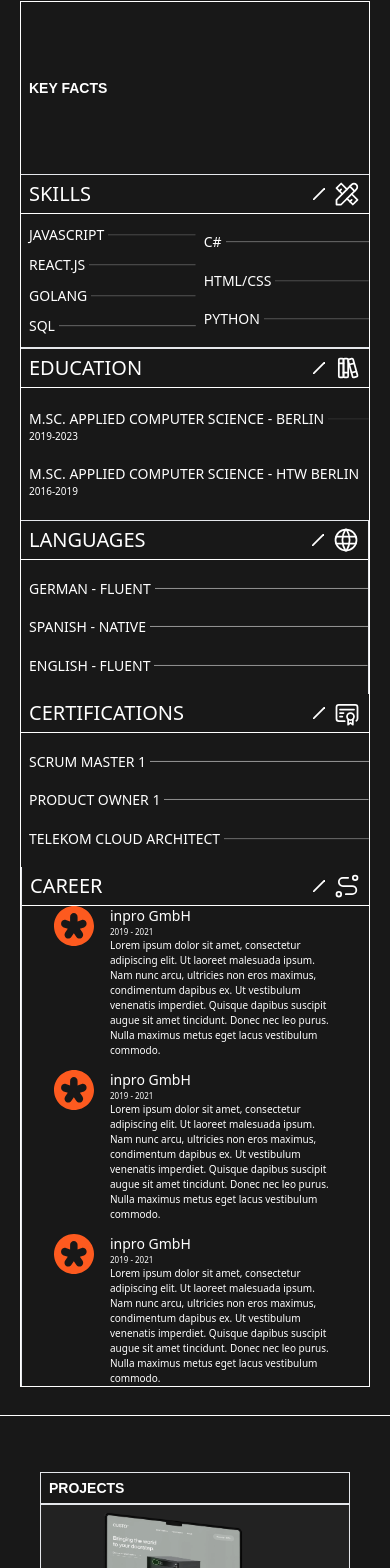
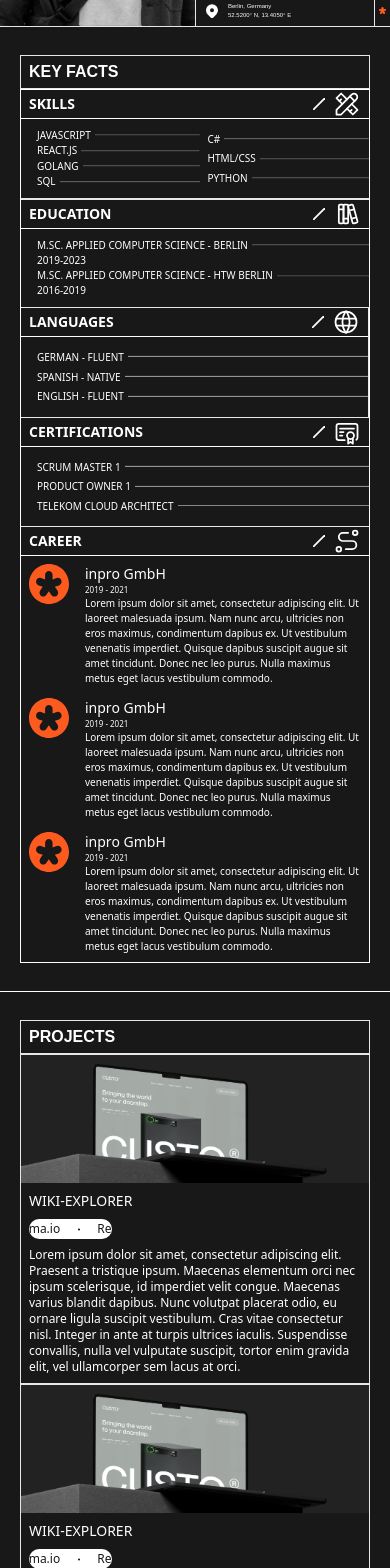
Before and after one commit to phillipfriedelj/personal-website, a React (Vite) app: page / in a window 390 px wide. Shown: the part 380-1948 px from the top of the page. Built offline with nearby package versions, Linux system fonts and the light colour scheme.

Commit message:
Responsive layout, spacing of components

```diff
--- a/src/App.jsx
+++ b/src/App.jsx
@@ -4,7 +4,6 @@ import KeyFacts from "./sections/KeyFacts";
 import Footer from "./sections/Footer";
 import Divider from "./components/dividers/Divider";
 import Projects from "./components/Projects";
-
 function App() {
   return (
     <div className="w-full">
--- a/src/components/CareerPath.jsx
+++ b/src/components/CareerPath.jsx
@@ -2,7 +2,7 @@ import pathCircle from "../assets/path-circle.svg";
 
 export default function CareerPath() {
   return (
-    <div className="flex flex-col space-y-3 justify-evenly flex-grow align-middle px-8">
+    <div className="flex flex-col space-y-3 justify-evenly flex-grow align-middle p-2">
       <div className="flex space-x-4">
         <img src={pathCircle} alt="Your SVG" className="self-start" />
         <div>
--- a/src/components/FactListComponent.jsx
+++ b/src/components/FactListComponent.jsx
@@ -2,7 +2,7 @@ export default function FactListComponent({ listText, subtitle }) {
   return (
     <div className="flex flex-col">
       <div className="flex justify-between items-center space-x-1">
-        <p className="text-white text-sm whitespace-nowrap pl-2 uppercase">
+        <p className="text-white text-[10px] md:text-sm whitespace-nowrap pl-2 uppercase">
           {listText}
         </p>
         <svg className="flex-grow h-1" viewBox="0 0 200 1">
--- a/src/components/ProjectCard.jsx
+++ b/src/components/ProjectCard.jsx
@@ -13,13 +13,14 @@ export function ProjectCard() {
     }
   }, []);
   return (
-    <div className="content-center border flex flex-col space-y-2">
+    <div className="content-center border flex flex-col">
       <img src={placeholder} className="w-full h-auto" />
-      <p className="text-white text-medium font-medium uppercase pl-2">
+      <div className="p-2 space-y-2">
+        <p className="text-white text-sm md:text-medium font-medium uppercase">
           Wiki-Explorer
         </p>
         {/* <div className="bg-white rounded-full w-1/4 text-xs">a</div> */}
-      <div class="bg-white rounded-full w-1/4 h-5 text-xs inline-flex flex-nowrap overflow-hidden ml-2">
+        <div class="bg-white rounded-full w-1/4 h-5 text-xs inline-flex flex-nowrap overflow-hidden">
           <ul
             ref={logosRef}
             className="flex items-center justify-center md:justify-start [&_li]:mx-2 [&_img]:max-w-none [&_svg]:max-w-none animate-infinite-scroll"
@@ -62,15 +63,16 @@ export function ProjectCard() {
             </li>
           </ul>
         </div>
-      <p className="text-white text-xs pl-2">
+        <p className="text-white text-xs md:text-sm ">
           Lorem ipsum dolor sit amet, consectetur adipiscing elit. Praesent a
           tristique ipsum. Maecenas elementum orci nec ipsum scelerisque, id
           imperdiet velit congue. Maecenas varius blandit dapibus. Nunc volutpat
           placerat odio, eu ornare ligula suscipit vestibulum. Cras vitae
           consectetur nisl. Integer in ante at turpis ultrices iaculis.
-        Suspendisse convallis, nulla vel vulputate suscipit, tortor enim gravida
-        elit, vel ullamcorper sem lacus at orci.
+          Suspendisse convallis, nulla vel vulputate suscipit, tortor enim
+          gravida elit, vel ullamcorper sem lacus at orci.
         </p>
+      </div>
     </div>
   );
 }
--- a/src/components/Projects.jsx
+++ b/src/components/Projects.jsx
@@ -1,16 +1,19 @@
-import SectionContainer from "../layout/SectionContainer";
 import { ProjectCard } from "./ProjectCard";
 export default function Projects() {
   return (
-    <SectionContainer>
-      <div className="py-[28px] px-[20px] md:px-[65px] h-full flex flex-col border-white justify-center">
-        <h3 className="pl-2 py-2 font-inter font-bold text-sm sm:text-medium md:text-[30px] lg:text-large leading-none text-white border">
-          PROJECTS
-        </h3>
-        <ProjectCard />
-        <ProjectCard />
-        <ProjectCard />
+    <div
+      className={`relative min-h-screen flex flex-col py-[28px] px-[20px] md:px-[65px] bg-black`}
+    >
+      <div className="flex-grow">
+        <div className="h-full flex flex-col border-white justify-center">
+          <h3 className="pl-2 py-2 font-inter font-bold text-base sm:text-medium md:text-[30px] lg:text-large leading-none text-white border">
+            PROJECTS
+          </h3>
+          <ProjectCard />
+          <ProjectCard />
+          <ProjectCard />
+        </div>
       </div>
-    </SectionContainer>
+    </div>
   );
 }
--- a/src/components/TableCardTitle.jsx
+++ b/src/components/TableCardTitle.jsx
@@ -1,10 +1,9 @@
-import { IconLanguage, IconWorld } from "@tabler/icons-react";
-import line from "../assets/diag-line.png";
-
 export default function TableCardTitle({ title, children }) {
   return (
-    <div className="border-white w-full border-b flex justify-between px-2 py-1">
-      <p className="text-white text-medium flex-grow">{title}</p>
+    <div className="border-white w-full border-b flex items-center justify-between px-2 md:py-1">
+      <p className="text-white font-bold flex-grow text-sm md:text-medium ">
+        {title}
+      </p>
       <div className="flex justify-end align-middle space-x-2">
         <svg className="h-3 w-3 self-center" viewBox="0 0 10 10">
           <path
--- a/src/layout/SectionContainer.jsx
+++ b/src/layout/SectionContainer.jsx
@@ -1,7 +1,7 @@
 export default function SectionContainer({ bg, children }) {
   return (
     <div
-      className={`relative md:h-screen md:min-h-screen flex flex-col py-[28px] px-[20px] md:px-[65px] ${
+      className={`relative min-h-screen flex flex-col py-[28px] px-[20px] md:px-[65px] ${
         bg ? bg : "bg-black"
       }`}
     >
--- a/src/sections/Banner.jsx
+++ b/src/sections/Banner.jsx
@@ -1,13 +1,13 @@
 import { IconMapPinFilled, IconArrowDown } from "@tabler/icons-react";
 export default function Banner() {
   return (
-    <div className="leading-normal flex flex-col flex-grow bg-dark-gray border-white ">
+    <div className="leading-normal flex flex-col flex-grow bg-dark-gray border-white">
       <div className="grid grid-cols-2 grid-rows-12 md:h-full border-b">
         <div className=" row-span-2 content-center justify-items-center px-2 border-b">
-          <h1 className="font-inter font-bold text-sm sm:text-medium md:text-[30px] lg:text-large leading-none text-white">
+          <h1 className="font-inter font-bold text-medium md:text-[30px] lg:text-large leading-none text-white">
             PHILLIP FRIEDEL
           </h1>
-          <h2 className="font-inter font-bold text-sm sm:text-medium md:text-[30px] lg:text-large leading-none text-white">
+          <h2 className="font-inter font-bold text-medium md:text-[30px] lg:text-large leading-none text-white">
             SOFTWARE DEVELOPER
           </h2>
         </div>
--- a/src/sections/KeyFacts.jsx
+++ b/src/sections/KeyFacts.jsx
@@ -1,4 +1,3 @@
-import SectionContainer from "../layout/SectionContainer";
 import TableCardTitle from "../components/TableCardTitle";
 import CareerPath from "../components/CareerPath";
 
@@ -15,15 +14,14 @@ import FactListComponent from "../components/FactListComponent";
 
 export default function KeyFacts() {
   return (
-    <SectionContainer>
-      {/* <div className="py-[28px] px-[20px] md:px-[65px] h-full"> */}
-      <div className="grid grid-cols-1 lg:grid-cols-4 grid-rows-8 lg:grid-rows-11 border-white border h-full">
-        <div className="lg:col-span-4 content-center border-b">
-          <h3 className="pl-2 font-inter font-bold text-sm sm:text-medium md:text-[30px] lg:text-large leading-none text-white">
+    <div className="relative min-h-screen flex flex-col py-[28px] px-[20px] md:px-[65px] bg-black">
+      <div className="flex-grow flex items-stretch">
+        <div className="flex flex-col flex-grow border-white justify-center">
+          <h3 className="flex-grow-0 pl-2 py-2 font-inter font-bold text-base sm:text-medium md:text-[30px] lg:text-large leading-none text-white border">
             KEY FACTS
           </h3>
-        </div>
-        <div className="lg:col-span-2 lg:row-span-10 lg:col-start-3 lg:row-start-2 row-start-6 row-end-9 border-l flex flex-col">
+          <div className="flex-1 grid grid-cols-1 md:grid-cols-4 grid-rows-8 md:grid-rows-10 border-white border h-full">
+            <div className="md:col-span-2 md:row-span-10 md:col-start-3 md:row-start-1 row-start-5 row-end-9 md:border-l border-t md:border-t-0 flex flex-col">
               <TableCardTitle title={"CAREER"}>
                 <IconRoute
                   color="white"
@@ -33,7 +31,7 @@ export default function KeyFacts() {
               </TableCardTitle>
               <CareerPath />
             </div>
-        <div className="lg:row-span-3 lg:col-start-1 lg:row-start-5 row-start-4 border-r flex flex-col">
+            <div className="md:row-span-3 md:col-start-1 md:row-start-4 row-start-3 border-r flex flex-col">
               <TableCardTitle title={"LANGUAGES"}>
                 <IconWorld
                   color="white"
@@ -41,13 +39,13 @@ export default function KeyFacts() {
                   stroke={1.5}
                 />
               </TableCardTitle>
-          <div className="flex-grow flex flex-col justify-evenly ">
+              <div className="flex-grow flex flex-col justify-evenly py-2 pl-2">
                 <FactListComponent listText={"GERMAN - FLUENT"} />
                 <FactListComponent listText={"SPANISH - NATIVE"} />
                 <FactListComponent listText={"ENGLISH - FLUENT"} />
               </div>
             </div>
-        <div className="lg:row-span-3 lg:col-start-2 row-start-5 lg:row-start-5 flex flex-col">
+            <div className="md:row-span-3 md:col-start-2 row-start-4 md:row-start-4 flex flex-col border-t md:border-t-0">
               <TableCardTitle title={"CERTIFICATIONS"}>
                 <IconCertificate
                   color="white"
@@ -55,13 +53,13 @@ export default function KeyFacts() {
                   stroke={1.5}
                 />
               </TableCardTitle>
-          <div className="flex-grow flex flex-col justify-evenly">
+              <div className="flex-grow flex flex-col justify-evenly py-2 pl-2">
                 <FactListComponent listText={"SCRUM MASTER 1"} />
                 <FactListComponent listText={"PRODUCT OWNER 1"} />
                 <FactListComponent listText={"TELEKOM CLOUD ARCHITECT"} />
               </div>
             </div>
-        <div className="lg:col-span-2 lg:row-span-3 col-start-1 row-start-2 border-b h-full flex flex-col">
+            <div className="md:col-span-2 md:row-span-3 col-start-1 row-start-1 border-b h-full flex flex-col">
               <TableCardTitle title={"SKILLS"}>
                 <IconTools
                   color="white"
@@ -70,7 +68,7 @@ export default function KeyFacts() {
                 />
               </TableCardTitle>
               <div className="flex-grow">
-            <div className="flex justify-evenly h-full">
+                <div className="flex justify-evenly h-full py-2 pl-2">
                   <div className="flex flex-col justify-evenly">
                     <FactListComponent listText={"Javascript"} />
                     <FactListComponent listText={"React.js"} />
@@ -85,7 +83,7 @@ export default function KeyFacts() {
                 </div>
               </div>
             </div>
-        <div className="lg:col-span-2 lg:row-span-3 lg:row-start-8 row-start-3 border-y flex flex-col">
+            <div className="md:col-span-2 md:row-span-3 md:row-start-7 row-start-2 border-y flex flex-col">
               <TableCardTitle title={"EDUCATION"}>
                 <IconBooks
                   color="white"
@@ -93,7 +91,7 @@ export default function KeyFacts() {
                   stroke={1.5}
                 />
               </TableCardTitle>
-          <div className="flex-grow flex flex-col justify-evenly">
+              <div className="flex-grow flex flex-col justify-evenly pl-2 py-2">
                 <FactListComponent
                   listText={
                     <>
@@ -114,12 +112,12 @@ export default function KeyFacts() {
                 />
               </div>
             </div>
-        <div className="hidden lg:block lg:col-span-2 lg:row-start-11">
+            <div className="hidden md:block md:col-span-2 md:row-start-10">
               <div className="flex justify-center w-full h-full space-x-2 bg-orange">
                 <IconArrowDown
                   color="white"
                   stroke={2}
-              className="self-center h-5 lg:h-8 w-auto"
+                  className="self-center h-5 md:h-8 w-auto"
                 />
                 <p className="text-white text-medium font-bold self-center">
                   DOWNLOAD MY CV
@@ -127,7 +125,8 @@ export default function KeyFacts() {
               </div>
             </div>
           </div>
-      {/* </div> */}
-    </SectionContainer>
+        </div>
+      </div>
+    </div>
   );
 }
--- a/tailwind.config.js
+++ b/tailwind.config.js
@@ -55,6 +55,7 @@ export default {
         "diagonal-line": "url(./src/assets/diag-line.png)",
       },
       gridTemplateRows: {
+        16: "repeat(15, minmax(0, 1fr))",
         21: "repeat(21, minmax(0, 1fr))",
       },
       gridRowStart: {
```
Also changed, not shown: src/components/CVButton.jsx (added, +7 -0 lines). Lines whose indentation alone changed are shown as unchanged.
